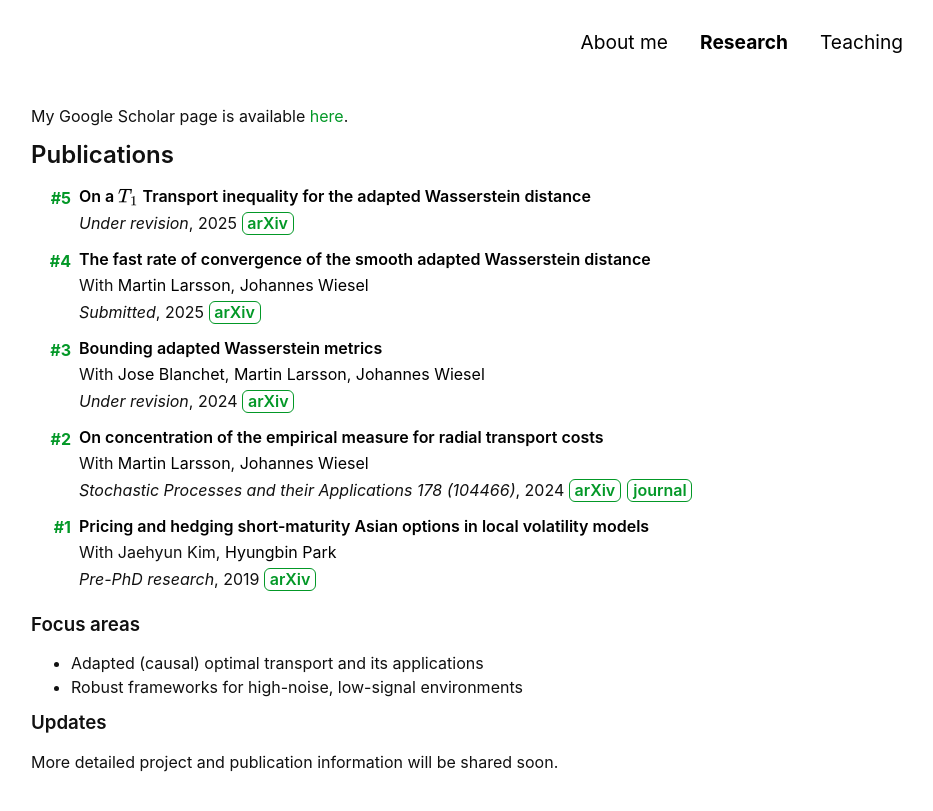
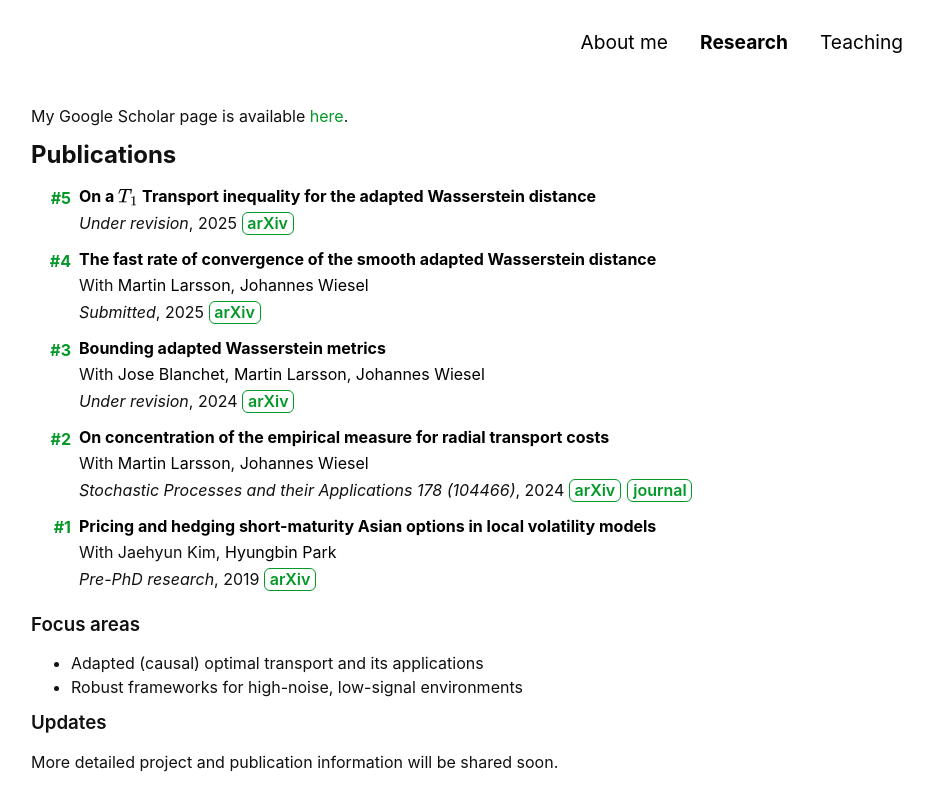
Before and after one commit to Jonghwap/Jonghwap.github.io, a Jekyll site: the page built from research.md, in a window 1280 px wide. Shown: the top 811 px of the page, without its empty margins (209-1142 px from the left). Built offline with Jekyll 4.4.1, drawn with Linux system fonts in a browser that asks for light colours; a style sheet for code colours, icons or effects is not loaded.

Commit message:
Update minimal-light.scss

```diff
--- a/_sass/minimal-light.scss
+++ b/_sass/minimal-light.scss
@@ -248,14 +248,14 @@ h3, h4, h5, h6 {
 }
 
 h1 {
-  font-weight: 640;
+  font-weight: 680;
   color: #111;
   margin: 0 0 16px;
 }
 
 h2 {
   color: #111; // font color
-  font-weight: 640; // font 두께
+  font-weight: 680; // font 두께
   margin: 0 0 16px; // font와 본문 사이의 margin
   // font-size: 157%; // font 사이즈
 }
@@ -476,7 +476,7 @@ header ul a:active {
 
 strong {
   color:#000;
-  font-weight:640; // bold의 두께 조절
+  font-weight:680; // bold의 두께 조절
 }
 
 @media (prefers-color-scheme: dark) {
```
